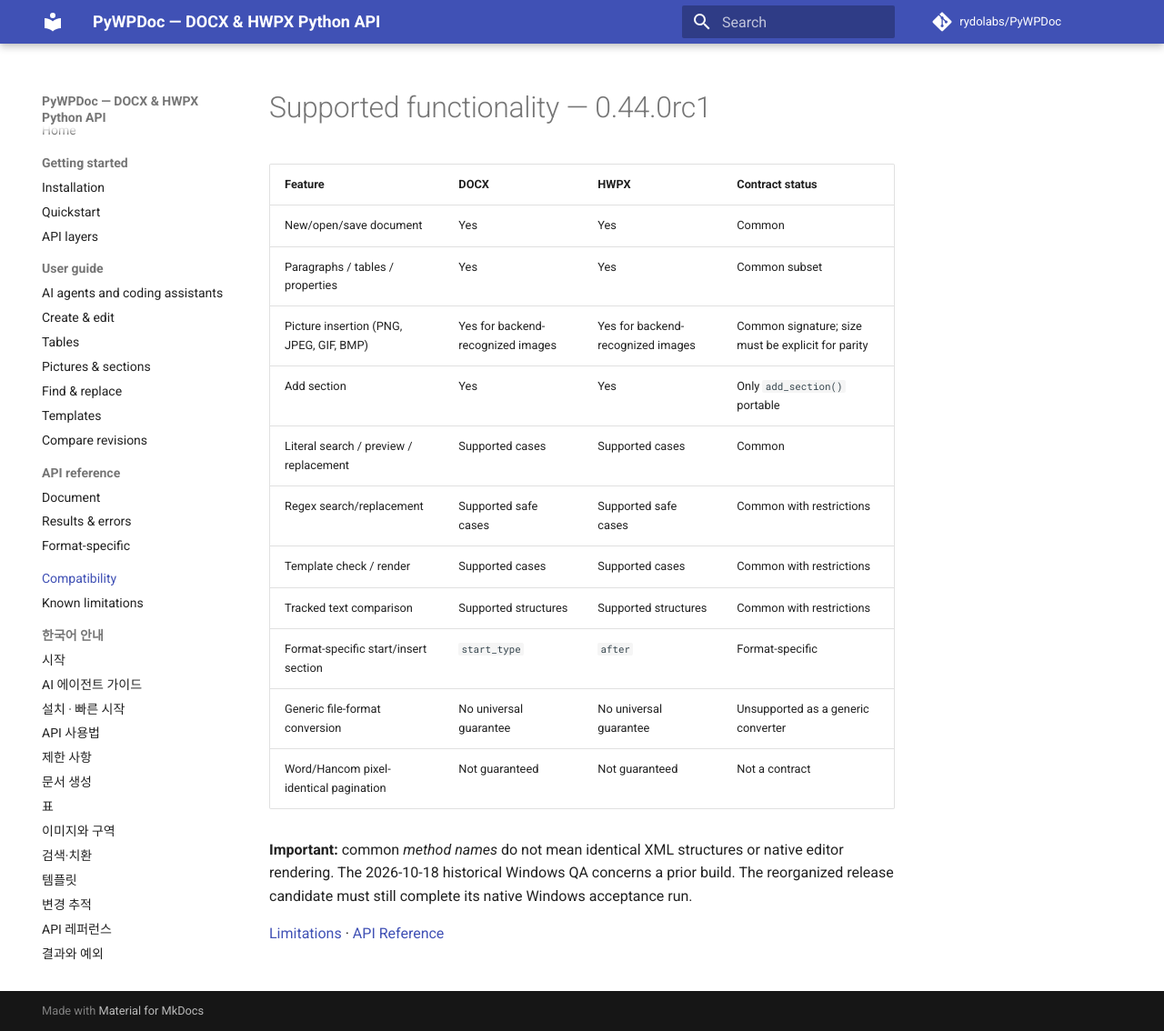
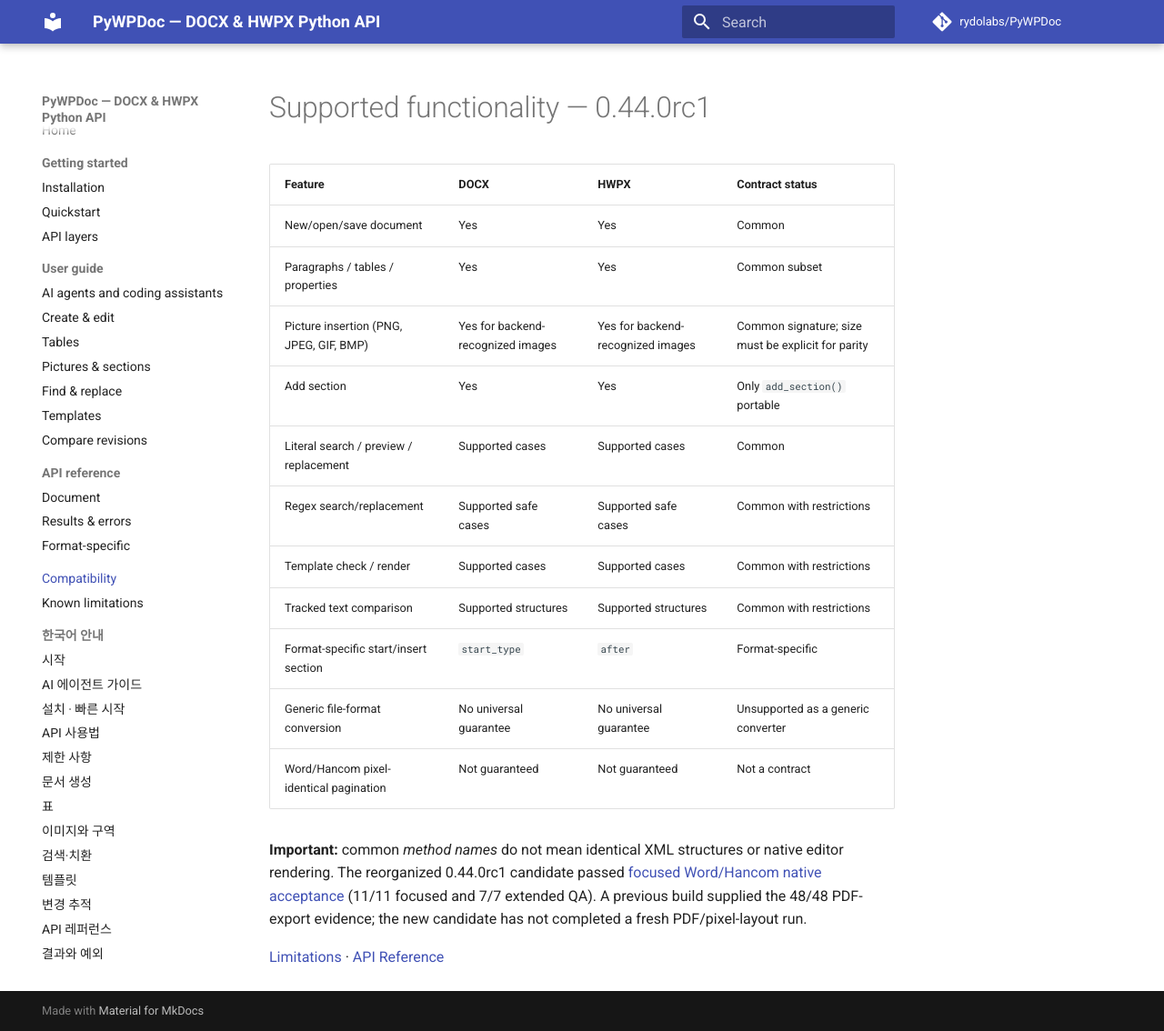
Before and after one commit to rydolabs/PyWPDoc, an MkDocs documentation site: the page built from docs/compatibility.md, in a window 1280 px wide and 1134 px high. Shown: the whole window at 91% size. Built offline with MkDocs 1.6.1 and Material for MkDocs 9.7.7, drawn with Linux system fonts in a browser that asks for light colours; comment, search, counter and statistics services are not loaded.

Commit message:
docs: connect agent guide and current compatibility evidence

```diff
--- a/docs/compatibility.md
+++ b/docs/compatibility.md
@@ -14,6 +14,6 @@
 | Generic file-format conversion | No universal guarantee | No universal guarantee | Unsupported as a generic converter |
 | Word/Hancom pixel-identical pagination | Not guaranteed | Not guaranteed | Not a contract |
 
-**Important:** common *method names* do not mean identical XML structures or native editor rendering. The 2026-10-18 historical Windows QA concerns a prior build. The reorganized release candidate must still complete its native Windows acceptance run.
+**Important:** common *method names* do not mean identical XML structures or native editor rendering. The reorganized 0.44.0rc1 candidate passed [focused Word/Hancom native acceptance](testing/native-qa-0440rc1-2026-10-18.md) (11/11 focused and 7/7 extended QA). A previous build supplied the 48/48 PDF-export evidence; the new candidate has not completed a fresh PDF/pixel-layout run.
 
 [Limitations](limitations.md) · [API Reference](reference/document.md)
```
